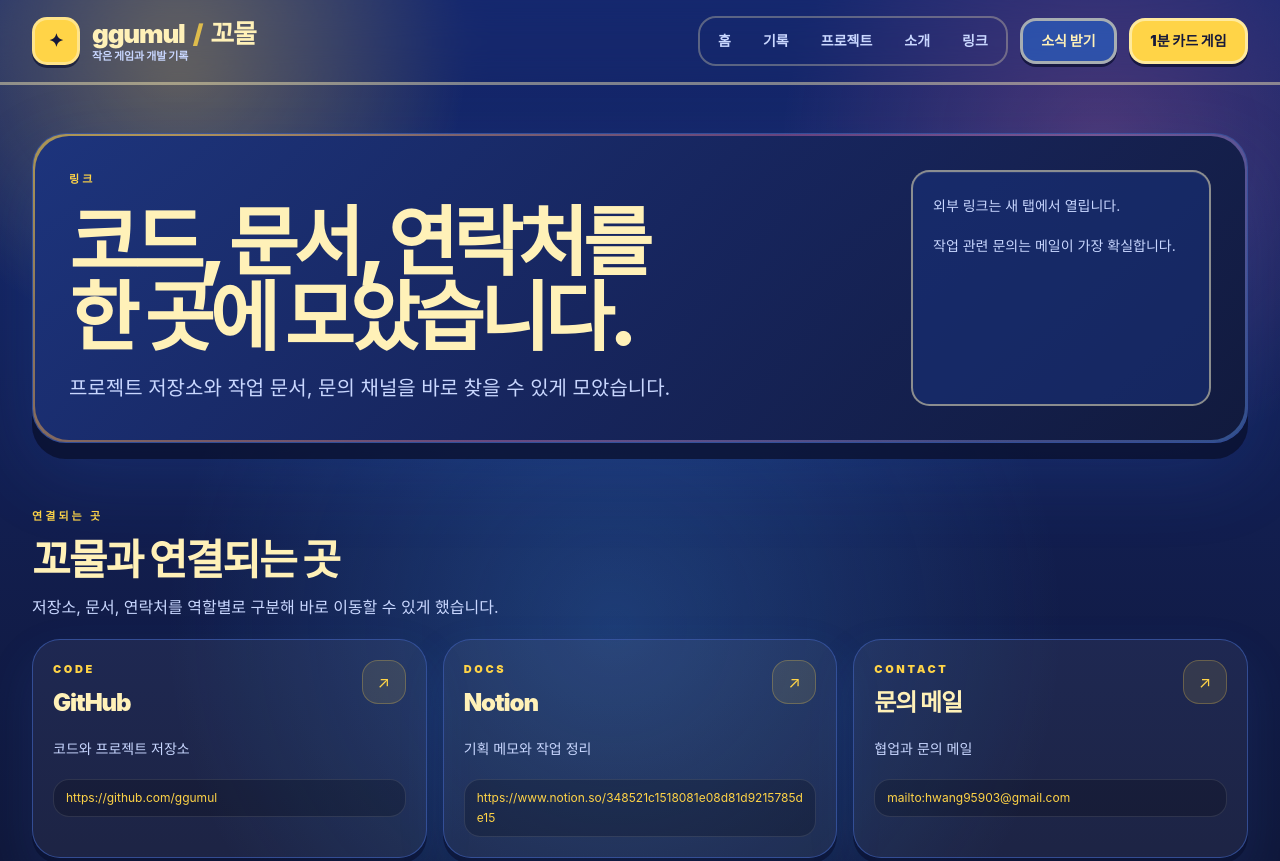
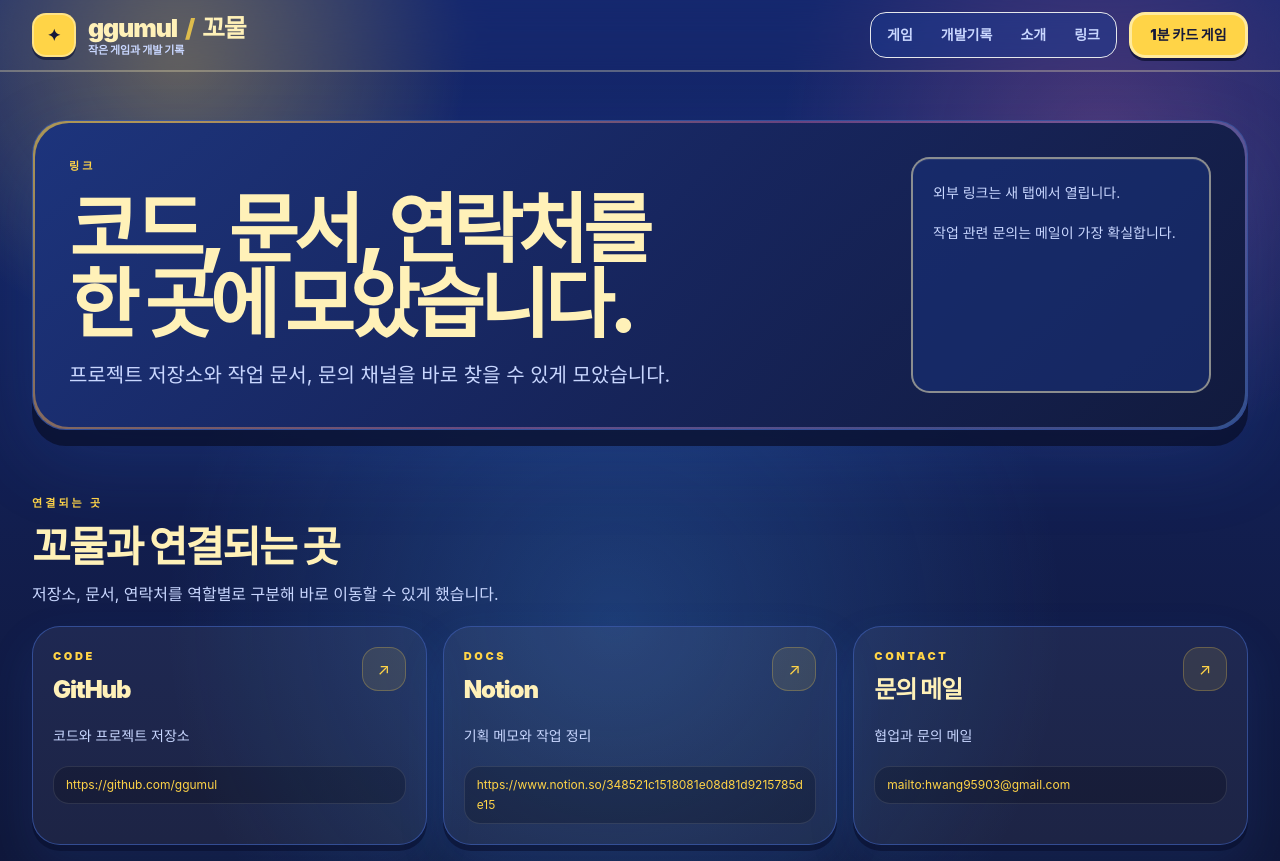
Before and after one commit to ggumul/ggumul-blog, a Next.js app: page /links in a window 1280 px wide. Shown: the top 861 px of the page. Built offline with nearby package versions, Linux system fonts and the light colour scheme.

Commit message:
fix: reduce home visual density

```diff
--- a/components/community-cta.tsx
+++ b/components/community-cta.tsx
@@ -31,11 +31,11 @@ const actionCards = [
 
 export function CommunityCTA({ compact = false }: { compact?: boolean }) {
   return (
-    <section id="follow" className="overflow-hidden rounded-[26px] border-[3px] border-[#fff1b8]/45 bg-[#213c93]/62 p-5 shadow-[0_6px_0_rgba(8,13,43,0.52)] md:p-6">
-      <div className="grid gap-5 lg:grid-cols-[minmax(0,0.82fr)_minmax(360px,1.18fr)] lg:items-start">
+    <section id="follow" className="overflow-hidden rounded-[24px] border-2 border-[#fff1b8]/32 bg-[#213c93]/48 p-5 md:p-6">
+      <div className="grid gap-5 lg:grid-cols-[minmax(0,0.74fr)_minmax(360px,1.26fr)] lg:items-start">
         <div className="space-y-4">
           <p className="inline-flex rounded-full border-2 border-[#fff1b8]/55 bg-[#ffd447] px-3 py-1 text-[12px] font-black text-[#15183a]">같이 보기</p>
-          <h2 className="max-w-3xl text-[28px] font-black leading-tight tracking-[-0.055em] text-text md:text-[46px]">
+          <h2 className="max-w-3xl text-[24px] font-black leading-tight tracking-[-0.045em] text-text md:text-[36px]">
             다음 판이 어떻게 바뀌는지 남겨둘게요.
           </h2>
           <p className="max-w-2xl text-sm leading-7 text-subtext md:text-base md:leading-8">
--- a/components/site-shell.tsx
+++ b/components/site-shell.tsx
@@ -2,9 +2,8 @@ import Link from 'next/link';
 import type { ReactNode } from 'react';
 
 const NAV_ITEMS = [
-  { href: '/', label: '홈' },
-  { href: '/writing', label: '기록' },
-  { href: '/projects', label: '프로젝트' },
+  { href: '/projects', label: '게임' },
+  { href: '/writing', label: '개발기록' },
   { href: '/about', label: '소개' },
   { href: '/links', label: '링크' },
 ];
@@ -18,39 +17,33 @@ export function SiteShell({ children }: { children: ReactNode }) {
         <div className="absolute bottom-[-18rem] left-1/3 h-[34rem] w-[34rem] rounded-full bg-[#ff6f59]/10 blur-3xl" />
       </div>
 
-      <header className="sticky top-0 z-30 border-b-[3px] border-[#fff1b8]/45 bg-background/86 backdrop-blur-xl">
-        <div className="mx-auto flex max-w-7xl flex-col gap-4 px-4 py-4 md:flex-row md:items-center md:justify-between md:px-8">
+      <header className="sticky top-0 z-30 border-b-2 border-[#fff1b8]/30 bg-background/88 backdrop-blur-xl">
+        <div className="mx-auto flex max-w-7xl flex-col gap-3 px-4 py-3 md:flex-row md:items-center md:justify-between md:px-8">
           <Link href="/" className="group inline-flex items-center gap-3">
-            <span className="relative grid h-12 w-12 place-items-center rounded-[15px] border-[3px] border-[#fff1b8]/60 bg-[#ffd447] text-lg font-black text-[#15183a] shadow-[0_3px_0_rgba(8,13,43,0.6)]">
+            <span className="relative grid h-11 w-11 place-items-center rounded-[14px] border-2 border-[#fff1b8]/55 bg-[#ffd447] text-base font-black text-[#15183a] shadow-[0_3px_0_rgba(8,13,43,0.56)]">
               ✦
             </span>
             <span className="leading-tight">
-              <span className="block text-[21px] font-black tracking-[-0.045em] md:text-[26px]">ggumul <span className="mx-1 text-point/80">/</span> 꼬물</span>
+              <span className="block text-[21px] font-black tracking-[-0.045em] md:text-[25px]">ggumul <span className="mx-1 text-point/80">/</span> 꼬물</span>
               <span className="block text-[11px] font-black tracking-[-0.01em] text-subtext">작은 게임과 개발 기록</span>
             </span>
           </Link>
 
           <div className="flex flex-wrap items-center gap-x-3 gap-y-2 text-sm text-subtext">
-            <nav className="flex flex-wrap gap-x-1 gap-y-2 rounded-[18px] border-2 border-[#fff1b8]/30 bg-[#1b3d96]/58 p-1">
+            <nav className="flex flex-wrap gap-x-1 gap-y-2 rounded-[16px] border border-[#fff1b8]/24 bg-[#1b3d96]/40 p-1">
               {NAV_ITEMS.map((item) => (
                 <Link
                   key={item.href}
                   href={item.href}
-                  className="inline-flex min-h-[38px] items-center rounded-[13px] px-3.5 py-2 font-bold transition hover:bg-[#ffd447] hover:text-[#15183a] focus-visible:outline-none focus-visible:ring-2 focus-visible:ring-point/40"
+                  className="inline-flex min-h-[36px] items-center rounded-[12px] px-3 py-2 font-bold transition hover:bg-[#ffd447] hover:text-[#15183a] focus-visible:outline-none focus-visible:ring-2 focus-visible:ring-point/40"
                 >
                   {item.label}
                 </Link>
               ))}
             </nav>
             <Link
-              href="/links#follow"
-              className="game-button-secondary min-h-[42px] px-4 py-2 text-sm"
-            >
-              소식 받기
-            </Link>
-            <Link
               href="/projects/wanderer"
-              className="game-button-primary min-h-[42px] px-4 py-2 text-sm"
+              className="game-button-primary min-h-[40px] px-4 py-2 text-sm"
             >
               1분 카드 게임
             </Link>
```
Also changed, not shown: app/page.tsx (+20 -56 lines).
